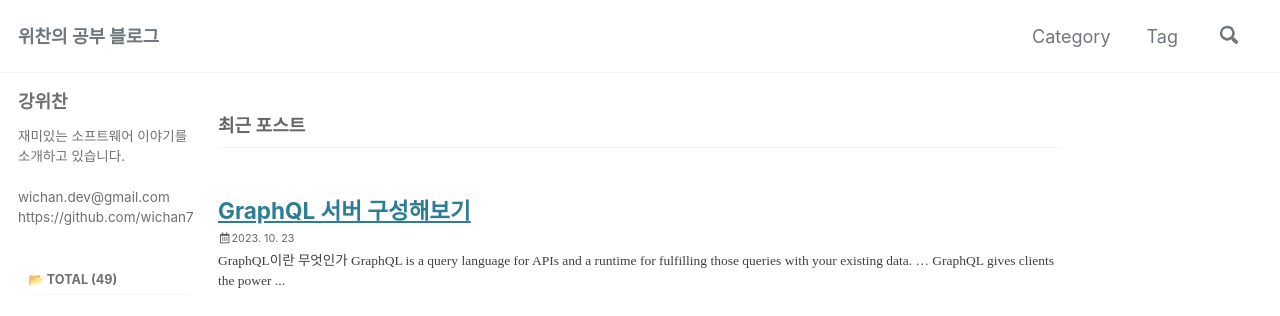
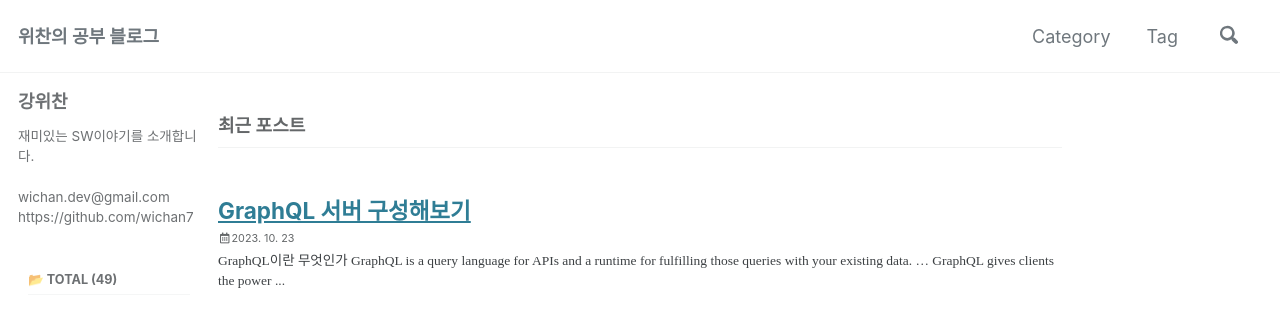
Before and after one commit to wichan7/wichan7.github.io, a Jekyll site: the page built from index.html, in a window 1280 px wide. Shown: the top 316 px of the page. Built offline with Jekyll 4.4.1, drawn with Linux system fonts in a browser that asks for light colours; cached includes are drawn as plain includes; some web fonts are replaced; the list of posts is cut into pages by our own code.

Commit message:
Docs: Bio 내용 간결하게 수정

```diff
--- a/_config.yml
+++ b/_config.yml
@@ -97,7 +97,7 @@ author:
   name             : "강위찬"
   avatar           : # path of avatar image, e.g. "/assets/images/bio-photo.jpg"
   bio              : "
-  재미있는 소프트웨어 이야기를 소개하고 있습니다.<br>
+  재미있는 SW이야기를 소개합니다.<br>
   <br>
   [wichan.dev@gmail.com](mailto://wichan.dev@gmail.com)<br>
   [https://github.com/wichan7](https://github.com/wichan7)
```
